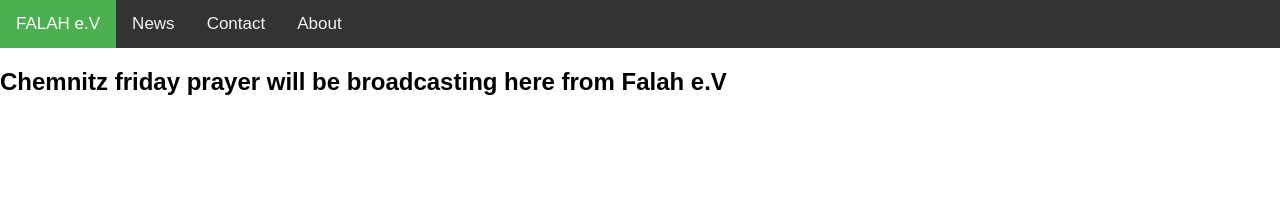
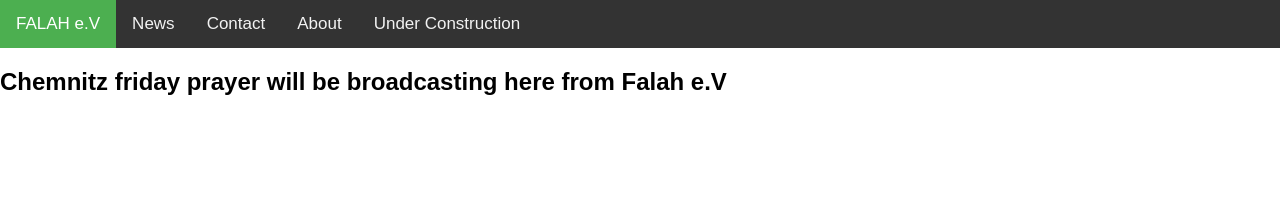
Before and after one commit to Mobasser-Ahmed/mobasser-ahmed.github.io, a plain HTML site: page index.html in a window 1280 px wide. Shown: the top 208 px of the page. Drawn offline with Linux system fonts and the light colour scheme.

Commit message:
template added

```diff
--- a/index.html
+++ b/index.html
@@ -49,6 +49,7 @@
     <a href="#news">News</a>
     <a href="#contact">Contact</a>
     <a href="#about">About</a>
+    <a href="/falah/index.html">Under Construction</a>
 </div>
 
 <div >
```
